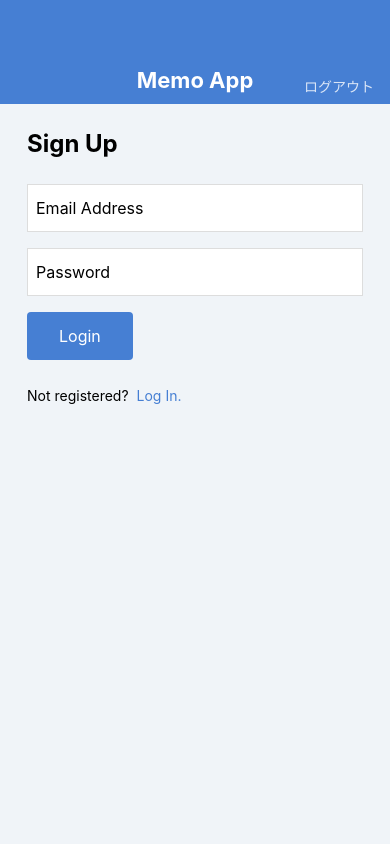
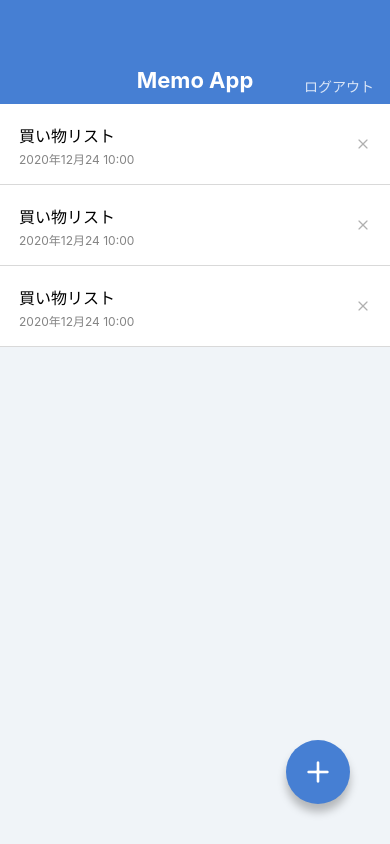
Before and after one commit to shinjiezumi/MemoApp, a React Native app: screen /MemoList in a window 390 px wide. Built offline with nearby package versions, Linux system fonts and the light colour scheme.

Commit message:
Make components touchable

```diff
--- a/App.jsx
+++ b/App.jsx
@@ -1,8 +1,12 @@
 import React from 'react';
+
 import SignUpScreen from './src/screens/SignUpScreen';
+import MemoCreateScreen from './src/screens/MemoCreateScreen';
+import LogInScreen from './src/screens/LogInScreen';
+import MemoListScreen from './src/screens/MemoListScreen';
 
 export default function App() {
   return (
-    <SignUpScreen />
+    <MemoListScreen />
   );
 }
--- a/src/components/Button.jsx
+++ b/src/components/Button.jsx
@@ -1,18 +1,24 @@
 import React from 'react';
-import { Text, View, StyleSheet } from 'react-native';
-import { string } from 'prop-types';
+import { Text, StyleSheet, TouchableOpacity } from 'react-native';
+import { string, func } from 'prop-types';
 
 export default function Button(props) {
-  const { label } = props;
+  const { label, onPress } = props;
   return (
-    <View style={styles.buttonContainer}>
+    // インタラクティブにする際はTouchableOpacityなどを使用する
+    <TouchableOpacity style={styles.buttonContainer} onPress={onPress}>
       <Text style={styles.buttonLabel}>{label}</Text>
-    </View>
+    </TouchableOpacity>
   );
 }
 
 Button.propTypes = {
   label: string.isRequired,
+  onPress: func,
+};
+
+Button.defaultProps = {
+  onPress: null,
 };
 
 const styles = StyleSheet.create({
--- a/src/components/CircleButton.jsx
+++ b/src/components/CircleButton.jsx
@@ -1,25 +1,27 @@
 import React from 'react';
-import { View, StyleSheet } from 'react-native';
-import { string, shape } from 'prop-types';
+import { StyleSheet, TouchableOpacity } from 'react-native';
+import { string, shape, func } from 'prop-types';
 import { Feather } from '@expo/vector-icons';
 
 export default function CircleButton(props) {
-  const { name, style } = props;
+  const { name, style, onPress } = props;
   return (
     // 配列で指定することで上書きすることができる
-    <View style={[styles.circleButton, style]}>
+    <TouchableOpacity style={[styles.circleButton, style]} onPress={onPress}>
       <Feather name={name} size={32} color="white" />
-    </View>
+    </TouchableOpacity>
   );
 }
 
 CircleButton.propTypes = {
   style: shape(),
   name: string.isRequired,
+  onPress: func,
 };
 
 CircleButton.defaultProps = {
   style: null,
+  onPress: null,
 };
 
 const styles = StyleSheet.create({
--- a/src/components/MemoList.jsx
+++ b/src/components/MemoList.jsx
@@ -1,5 +1,7 @@
 import React from 'react';
-import { StyleSheet, Text, View } from 'react-native';
+import {
+  StyleSheet, Text, View, TouchableOpacity,
+} from 'react-native';
 import { Feather } from '@expo/vector-icons';
 
 export default function MemoList() {
@@ -11,7 +13,9 @@
           <Text style={styles.memoListItemDate}>2020年12月24 10:00</Text>
         </View>
         <View>
-          <Feather name="x" size={16} color="#B0B0B0" />
+          <TouchableOpacity>
+            <Feather name="x" size={16} color="#B0B0B0" />
+          </TouchableOpacity>
         </View>
       </View>
       <View>
@@ -21,7 +25,9 @@
             <Text style={styles.memoListItemDate}>2020年12月24 10:00</Text>
           </View>
           <View>
-            <Feather name="x" size={16} color="#B0B0B0" />
+            <TouchableOpacity>
+              <Feather name="x" size={16} color="#B0B0B0" />
+            </TouchableOpacity>
           </View>
         </View>
       </View>
@@ -32,7 +38,9 @@
             <Text style={styles.memoListItemDate}>2020年12月24 10:00</Text>
           </View>
           <View>
-            <Feather name="x" size={16} color="#B0B0B0" />
+            <TouchableOpacity>
+              <Feather name="x" size={16} color="#B0B0B0" />
+            </TouchableOpacity>
           </View>
         </View>
       </View>
--- a/src/screens/LogInScreen.jsx
+++ b/src/screens/LogInScreen.jsx
@@ -1,7 +1,9 @@
 import React from 'react';
 import {
   View, Text, TextInput, StyleSheet,
+  TouchableOpacity,
 } from 'react-native';
+
 import AppBar from '../components/AppBar';
 import Button from '../components/Button';
 
@@ -16,7 +18,9 @@
         <Button label="Submit" />
         <View style={styles.footer}>
           <Text style={styles.footerText}>Not registered?</Text>
-          <Text style={styles.footerLink}>Sign up here!</Text>
+          <TouchableOpacity>
+            <Text style={styles.footerLink}>Sign up here!</Text>
+          </TouchableOpacity>
         </View>
       </View>
     </View>
--- a/src/screens/MemoEditScreen.jsx
+++ b/src/screens/MemoEditScreen.jsx
@@ -1,6 +1,6 @@
 import React from 'react';
 import {
-  View, StyleSheet, TextInput, KeyboardAvoidingView,
+  View, StyleSheet, TextInput,
 } from 'react-native';
 
 import AppBar from '../components/AppBar';
--- a/src/screens/SignUpScreen.jsx
+++ b/src/screens/SignUpScreen.jsx
@@ -1,6 +1,6 @@
 import React from 'react';
 import {
-  View, Text, TextInput, StyleSheet,
+  View, Text, TextInput, StyleSheet, TouchableOpacity,
 } from 'react-native';
 import AppBar from '../components/AppBar';
 import Button from '../components/Button';
@@ -16,7 +16,9 @@
         <Button label="Login" />
         <View style={styles.footer}>
           <Text style={styles.footerText}>Not registered?</Text>
-          <Text style={styles.footerLink}>Log In.</Text>
+          <TouchableOpacity>
+            <Text style={styles.footerLink}>Log In.</Text>
+          </TouchableOpacity>
         </View>
       </View>
     </View>
```
